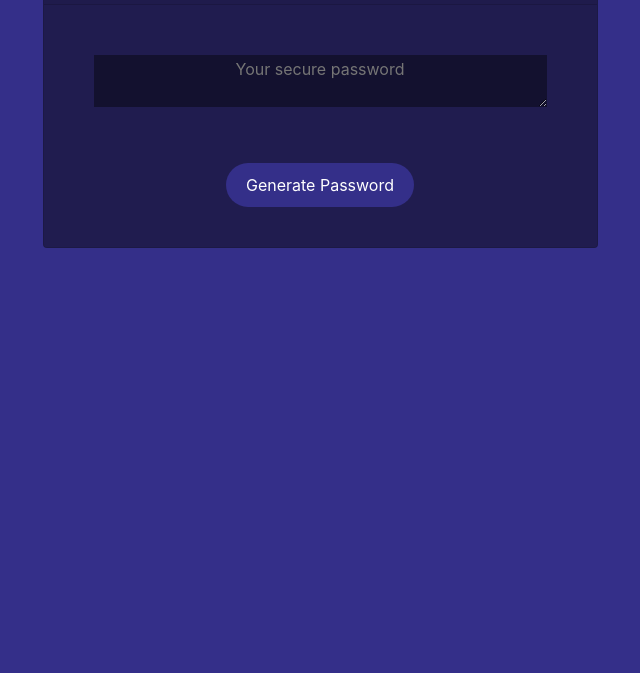
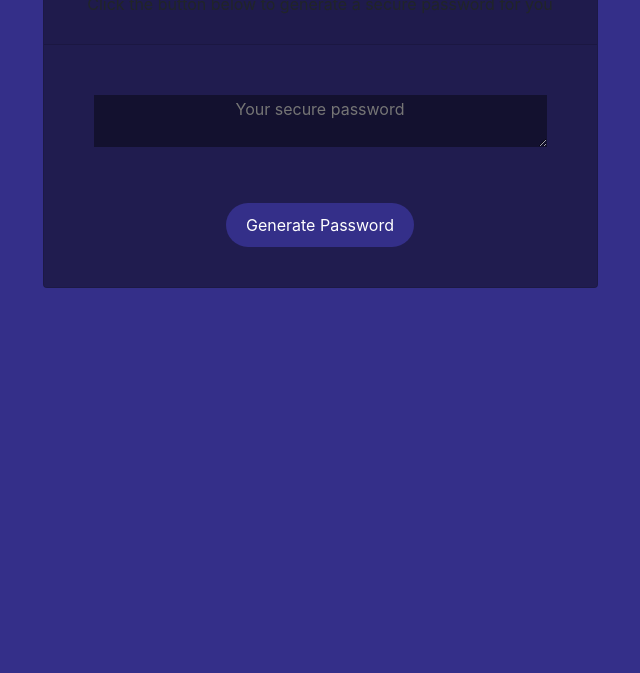
Before and after one commit to PierreParienteDimitrov/password_generator, a plain HTML site: page index.html in a window 1280 px wide. Shown: the part 127-800 px from the top of the page, without its empty margins (320-960 px from the left). Drawn offline with nearby package versions, Linux system fonts and the light colour scheme.

Commit message:
added instructions

```diff
--- a/index.html
+++ b/index.html
@@ -18,6 +18,7 @@
         <div class="col-md-6 offset-md-3 col-sm-12 card">
           <div class="card-header">
               <h1>Password Generator</h1>
+              <P>Click the button below to generate a secure password for you</P>
           </div>
           <div class="class-body">
               <textarea readonly id="password" placeholder="Your secure password" aria-label="Generated password"></textarea>
```
